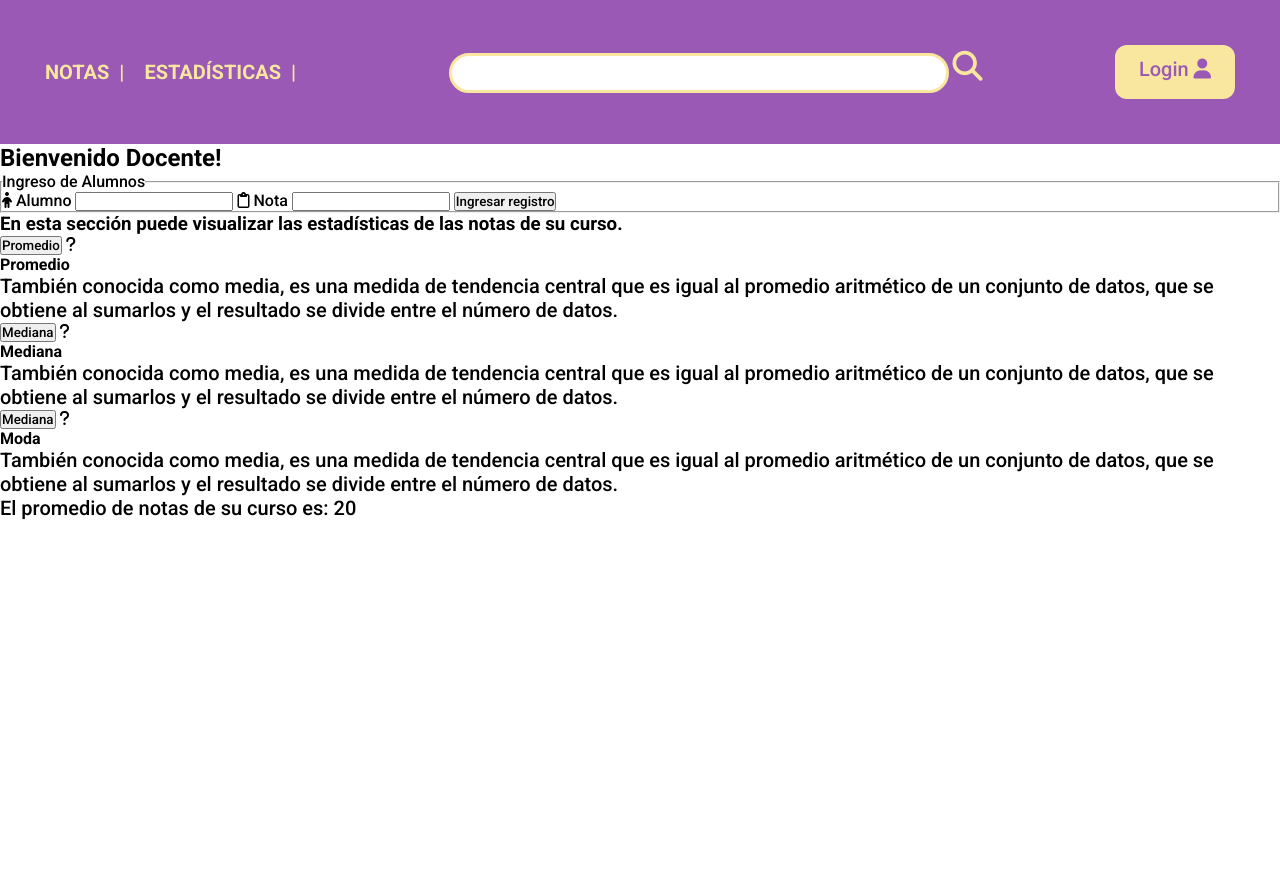
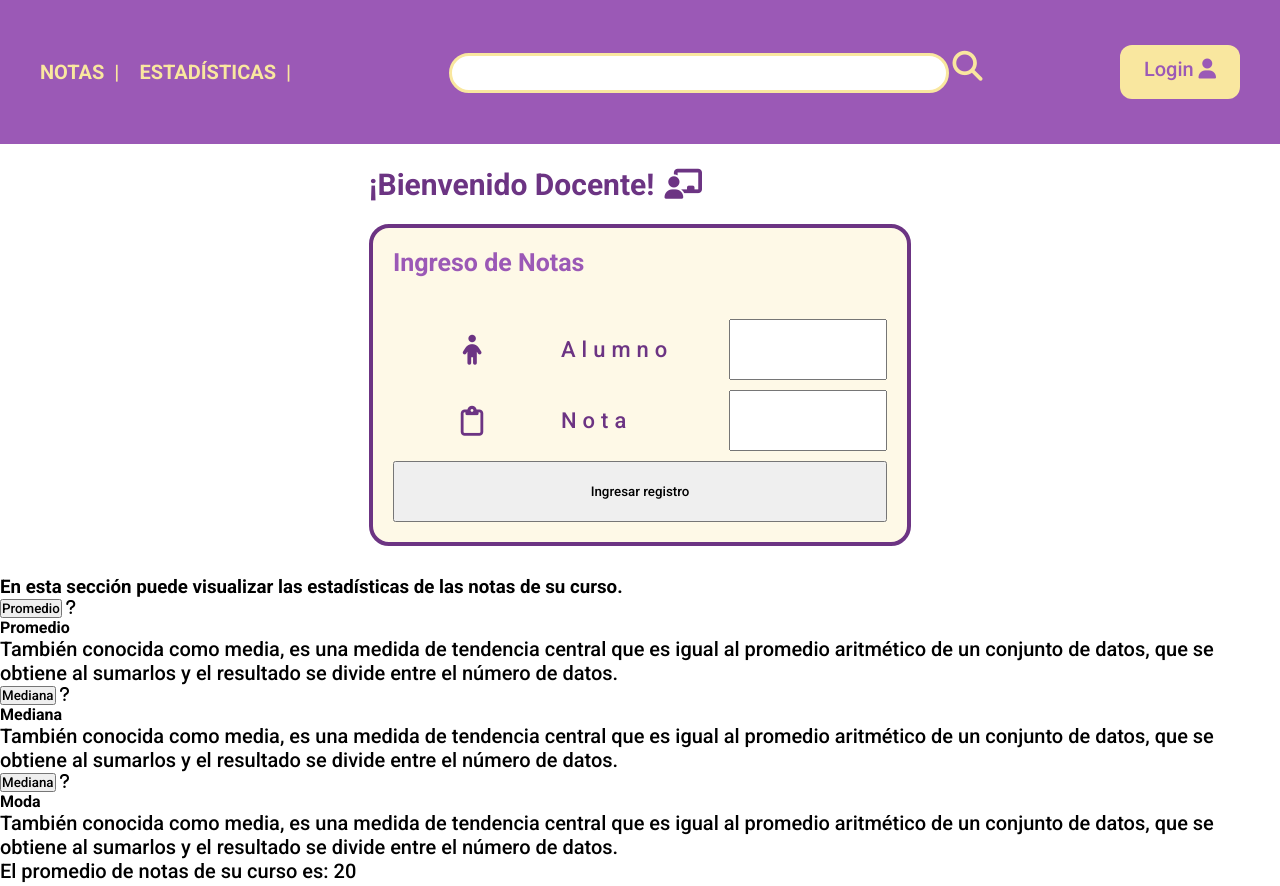
Before and after one commit to raulsr92/ProyectoJavaScript-IngresoNotas, a plain HTML site: page index.html in a window 1280 px wide. Shown: the top 886 px of the page. Drawn offline with Linux system fonts and the light colour scheme.

Commit message:
estilos css del main

```diff
--- a/estilos.css
+++ b/estilos.css
@@ -26,7 +26,7 @@ header{
     height: auto;
     display: flex;
     background-color: #9B59B6 ;
-    padding: 45px;
+    padding: 30px 40px 30px 40px;
     align-items: center;
     flex-wrap: wrap;
     justify-content: space-between;
@@ -100,17 +100,109 @@ body{
     border-radius: 12px;
 }
 
+/*Estilos del Main*/
+
+main{
+    display: grid;
+    grid-template-rows: 1fr 1fr;
+
+}
+
+.main__input{
+    width: 100%;
+    display: grid;
+    grid-template-rows: 1fr 4fr;
+    justify-content: center;
+    margin-bottom: 30px;
+}
+
+.main__input h1{
+    align-self: center;
+    font-size: 30px;
+    color: #6C3483  ;
+
+}
+.fa-chalkboard-user{
+    margin-left: 10px;
+    color: #6C3483  ;
+}
 
 
+.main__input form{
+    padding: 10px;
+    display: grid;
+    grid-template-columns: repeat(3, 1fr);
+    grid-template-rows: repeat(4, 1fr);
+    grid-template-areas:
+    "text text text"
+    "icon1 student input1"
+    "icon2 name input2"
+    "button button button"
+
+    ;
+    padding: 20px;
+    border: 4px solid #6C3483;
+    border-radius: 20px;
+    background-color: #FEF9E7;
+    gap: 10px;
+
+}
+
+.item0{
+    grid-area: text;
+    font-size: 25px;
+    color: #9B59B6;
+    font-weight: bold;
+
+}
+.item1{
+    grid-area: icon1;
+    justify-self: center;
+    align-self: center;
+    font-size: 30px;
+    color: #6C3483
+}
+.item2{
+    grid-area: student;
+    justify-self: start;
+    align-self: center;
+    font-size: 22px;
+    color: #6C3483;
+    letter-spacing: 6px;
 
 
+}
+.item3{
+    grid-area: input1;
+
+}
+.item4{
+    grid-area: icon2;
+    justify-self: center;
+    align-self: center;
+    color: #6C3483;
+    font-size: 30px;
+
+}
+.item5{
+    grid-area: name;
+    justify-self: start;
+    align-self: center;
+    font-size: 22px;
+    color: #6C3483;
+    letter-spacing: 6px;
+
+}
+.item6{
+    grid-area: input2;
+}
+.item7{
+    grid-area: button;
+}
 
 
 /*Estilos del Footer*/
 
-
-
-
 footer{
     background-color: #C39BD3;
 }
--- a/index.html
+++ b/index.html
@@ -29,20 +29,17 @@
 
     <main>
         <section class="main__input">
-            <h1> Bienvenido Docente! </h1>
+            <h1> ¡Bienvenido Docente!<i class="fa-solid fa-chalkboard-user"></i> </h1>
             <form action="">
-                <fieldset>
-                    <legend> Ingreso de Alumnos</legend>
+                    <legend class="item0"> Ingreso de Notas</legend>
+                    <i class="fa-solid fa-child item1"></i>
+                    <label class="item2" for="alumno">Alumno</label>
+                    <input class="item3" type="text" id="alumno" name="alumno">
 
-                    <i class="fa-solid fa-child"></i>
-                    <label for="alumno">Alumno</label>
-                    <input type="text" id="alumno" name="alumno">
-
-                    <i class="fa-regular fa-clipboard"></i>
-                    <label for="grades">Nota</label>
-                    <input type="number" name="grade" id="grades">
-                    <input type="submit" value="Ingresar registro">
-                </fieldset>
+                    <i class="fa-regular fa-clipboard item4"></i>
+                    <label class="item5" for="grades">Nota</label>
+                    <input class="item6" type="number" name="grade" id="grades">
+                    <input class="item7" type="submit" value="Ingresar registro">
             </form>
         </section>
 
```
